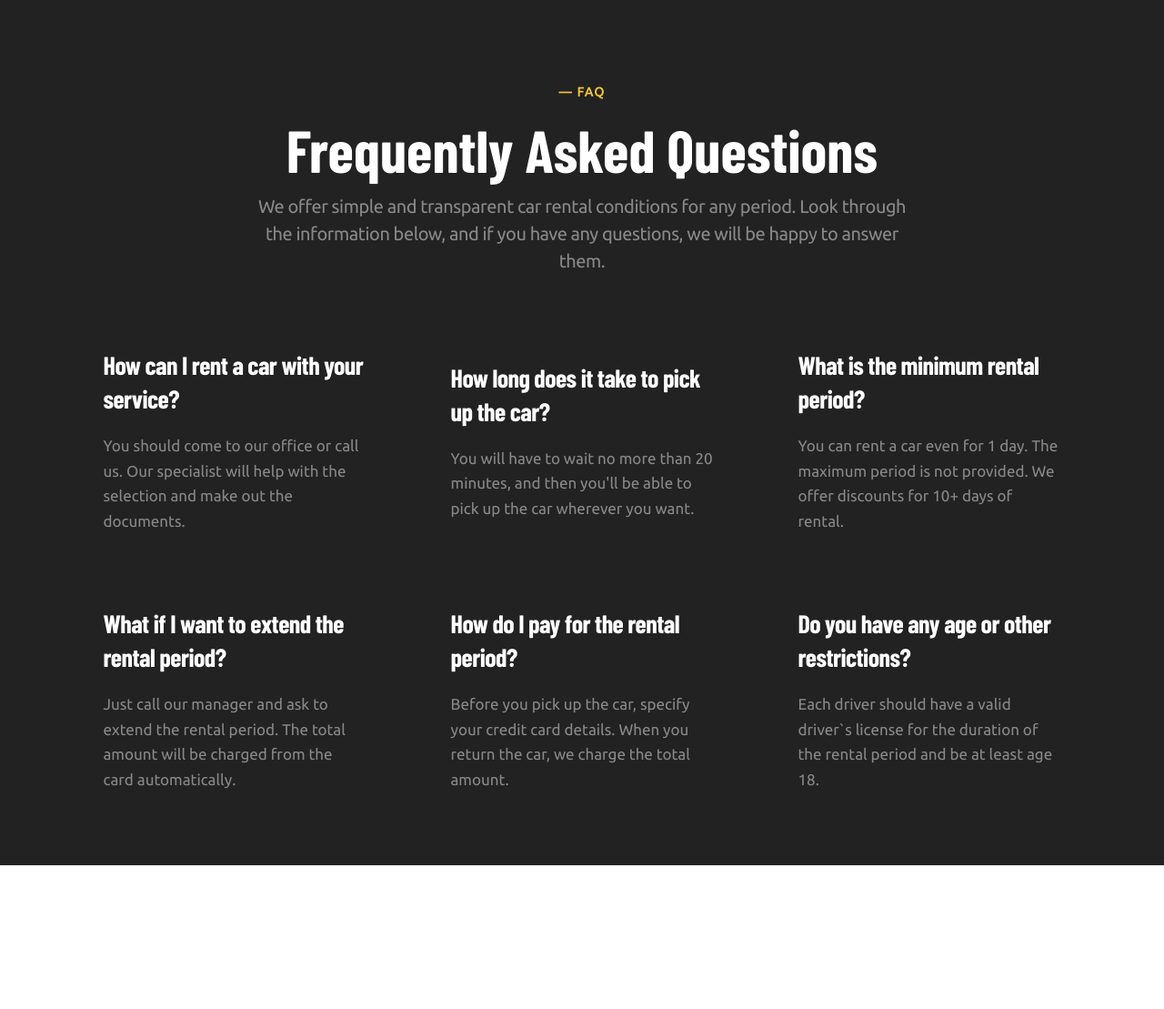
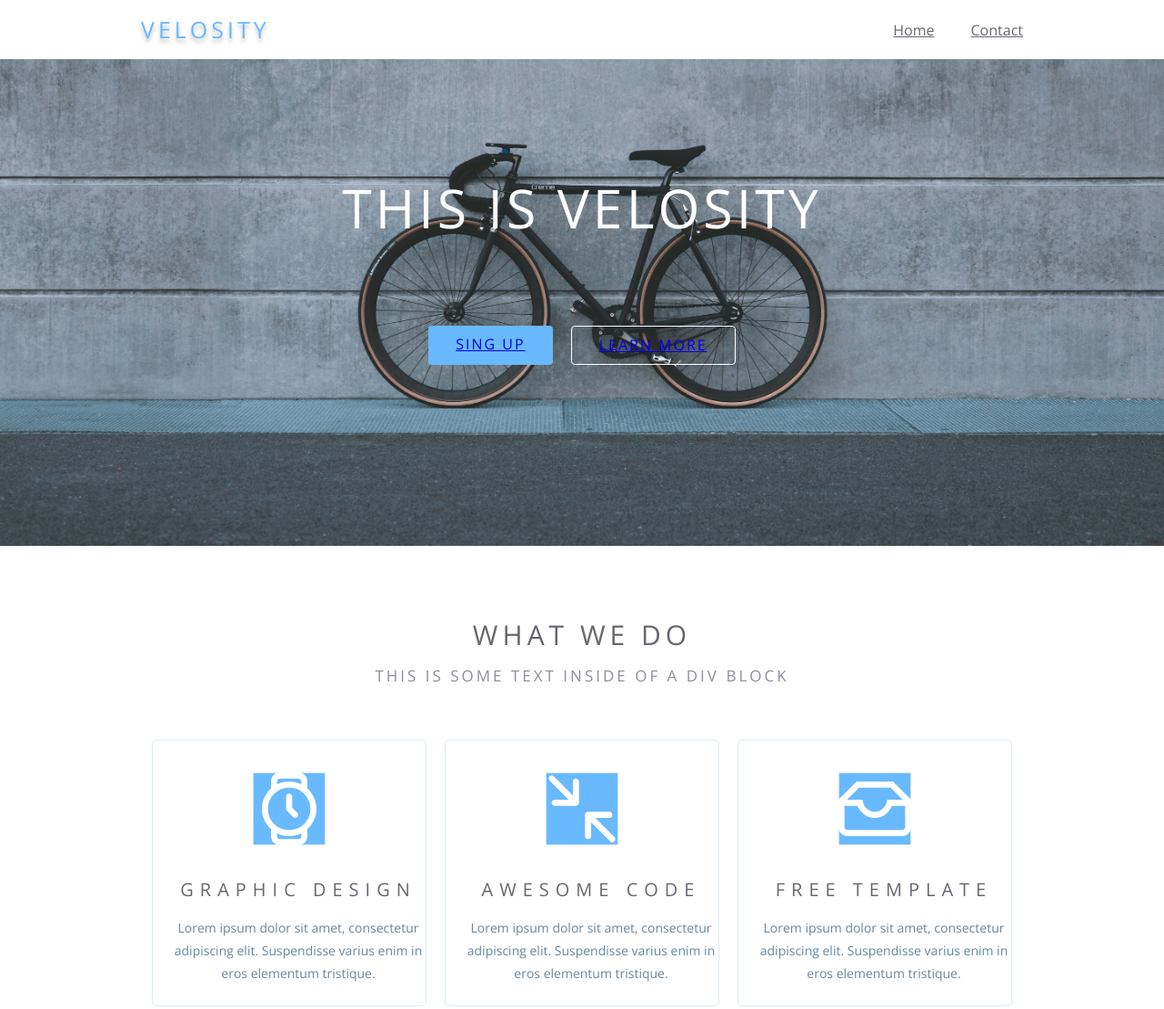
Before and after one commit to Romanvolodimer/mysite, a plain HTML site: page index.html in a window 1280 px wide. Shown: the whole page at 91% size. Before the commit the page ends 951 px from the top, so only its background shows below. Drawn offline with nearby package versions, Linux system fonts and the light colour scheme; a web font is replaced by a local one.

Commit message:
create new my site

```diff
--- a/index.html
+++ b/index.html
@@ -5,74 +5,68 @@
     <meta charset="UTF-8">
     <meta http-equiv="X-UA-Compatible" content="IE=edge">
     <meta name="viewport" content="width=device-width, initial-scale=1.0">
-    <title>Car Rental</title>
-    <link rel="shortcut icon" href="img/car-icon.png" type="image/x-icon">
+    <title>Velosity</title>
+    <link rel="stylesheet" href="reset.css">
     <link rel="stylesheet" href="style.css">
 </head>
 
 <body>
+    <header class="header">
+        <div class="container header_container">
+            <h1 class="logo">Velosity</h1>
+            <nav class="header_nav">
+                <ul>
+                    <li><a href="#!">Home</a></li>
+                    <li><a href="#!">Contact</a></li>
+                </ul>
+            </nav>
 
-    <!--Levko Tkach-->
-    <!--Valentyna-->
-    <!--Cherniuk Alina-->
-    <!--Kateryna Shulevka-->
-    <!--Inna Yaremchuk-->
-    <!--Lora Yaremchuk-->
-    <!--Yulia Yaremchuk-->
-    <!--Vanya Yarovyi-->
-    <!--Pavlo-->
-    <!-- Roman Romaniv -->
+        </div>
+    </header>
+    <main class="main">
+        <section class="welcome">
+            <div class="container">
+                <h2 class="welcome_heading">This is velosity</h2>
+                <div class="welcome_links">
+                    <a href="#!" class="link-primary">sing up</a>
+                    <a href="#!" class="link">learn more</a>
+                </div>
+            </div>
+        </section>
 
-    <!--Levko Tkach start-->
 
-    <body>
-        <!-- Roman Romaniv -->
-        <section class="faq__section">
+    </main>
+    <selection class="about common-selection">
         <div class="container">
-                <div class="faq__subtitle__container">
-                    <div class="faq__subtitle">
-                        <span>— FAQ</span>
+            <div class="tittle_wrapper">
+                <h3 class="title">What we do</h3>
+                <p class="subtitle">This is some text inside of a div block</p>
             </div>
-                    <h2>Frequently Asked Questions</h2>
-                    <p>We offer simple and transparent car rental conditions for any period. Look through the
-                        information below, and if you have any questions, we will be happy to answer them.</p>
+            <div class="carts_wrapper">
+                <div class="cart">
+                    <img src="/img/graphic design.svg" alt="icon">
+                    <h4>Graphic Design</h4>
+                    <p>Lorem ipsum dolor sit amet, consectetur adipiscing elit.
+                        Suspendisse varius enim in eros elementum tristique.</p>
                 </div>
-                <div class="faq__grid">
-                    <div class="faq">
-                        <h3>How can I rent a car with your service?</h3>
-                        <p>You should come to our office or call us. Our specialist will help with the selection and
-                            make out the documents.</p>
+
+                <div class="cart">
+                    <img src="/img/awwesome code.svg" alt="icon">
+                    <h4>Awesome code</h4>
+                    <p>Lorem ipsum dolor sit amet, consectetur adipiscing elit.
+                        Suspendisse varius enim in eros elementum tristique.</p>
                 </div>
-                    <div class="faq">
-                        <h3>How long does it take to pick up the car?</h3>
-                        <p>You will have to wait no more than 20 minutes, and then you'll be able to pick up the car
-                            wherever you want.</p>
-                    </div>
-                    <div class="faq">
-                        <h3>What is the minimum rental period?</h3>
-                        <p>You can rent a car even for 1 day. The maximum period is not provided. We offer discounts
-                            for 10+ days of rental.</p>
-                    </div>
-                    <div class="faq">
-                        <h3>What if I want to extend the rental period?</h3>
-                        <p>Just call our manager and ask to extend the rental period. The total amount will be
-                            charged from the card automatically.</p>
-                    </div>
-                    <div class="faq">
-                        <h3>How do I pay for the rental period?</h3>
-                        <P>Before you pick up the car, specify your credit card details. When you return the car, we
-                            charge the total amount.</p>
-                    </div>
-                    <div class="faq">
-                        <h3>Do you have any age or other restrictions?</h3>
-                        <p>Each driver should have a valid driver`s license for the duration of the rental period
-                            and be at least age 18.</p>
+
+                <div class="cart">
+                    <img src="/img/free template.svg" alt="icon">
+                    <h4>free template</h4>
+                    <p>Lorem ipsum dolor sit amet, consectetur adipiscing elit.
+                        Suspendisse varius enim in eros elementum tristique.</p>
                 </div>
             </div>
         </div>
-        </section>
-        <!-- Roman Romaniv -->
-        </main>
+    </selection>
+
 </body>
 
 </html>
--- a/style.css
+++ b/style.css
@@ -1,121 +1,226 @@
-@import url('https://fonts.googleapis.com/css2?family=Barlow+Condensed:ital,wght@0,400;0,700;1,400&family=Open+Sans&family=Ubuntu&display=swap');
-@import url(reset.css);
+@import url('https://fonts.googleapis.com/css2? family= Open+Sans & display=swap');
+
+body {
+    font-family: 'Open Sans', sans-serif;
+    font-weight: 400;
+    font-size: 14px;
+}
+
+.container {
+    max-width: 970px;
+    padding: 0 15px;
+    margin: 0 auto;
+}
+
+p {
+    color: #6A859C;
+    line-height: 1.795;
+}
+
+.header {
+    width: 100%;
+    padding: 20px 0;
+    position: fixed;
+    top: 0;
+    left: 0;
+    background-color: #fff;
+    z-index: 100;
+}
+
+.header_container {
+    display: flex;
+    justify-content: space-between;
+    align-items: center;
+}
+
+.logo {
+    font-size: 25px;
+    letter-spacing: 4px;
+    text-transform: uppercase;
+    color: #69B9FF;
+
+    text-shadow: 0px 4px 4px rgba(0, 0, 0, 0.25);
+}
+
+.header_nav a {
+    font-size: 16px;
+    color: #676770;
+    transition: color 0.2s;
+}
+
+.header_nav a:hover {
+    font-size: 15px;
+    color: #0082F3;
+}
+
+.header_nav a:active {
+    color: #005198;
+}
+
+.header_nav ul {
+    display: flex;
+}
+
+.header_nav li+li {
+    margin-left: 40px;
+}
+
+/* main */
 
 
-/* Ubuntu Barlow Condensed */
+.main {}
 
-.container {
-    min-width: 320px;
-    max-width: 1200px;
-    margin: auto;
+.welcome {
+    display: flex;
+    justify-content: center;
+    align-items: center;
+
+    color: #fff;
+    min-height: 600px;
+    background-image: url(/img/welcombg.jpg);
+    background-size: cover;
+    background-position: center;
 }
 
-.faq__section {
-    padding-bottom: 700px;
-    padding: 90px 24px 0px;
-    background-color: #222222;
+.container {}
+
+.welcome_heading {
+    font-size: 59px;
+    line-height: 1;
+    text-align: center;
+    letter-spacing: 4px;
+    text-transform: uppercase;
 }
 
-.faq__subtitle__container {
-    max-width: 515px;
-    margin: auto;
+.welcome_links {
+    margin-top: 100px;
+    display: flex;
+    justify-content: center;
 }
 
-.faq__subtitle {
-    font-family: Ubuntu, sans-serif;
-    font-size: 14px;
-    color: #F6C43D;
+.link-primary {
+
+    background-color: #69B9FF;
+    padding: 12px 30px;
+    border-radius: 4px;
+    font-size: 16px;
+    display: inline-block;
     text-align: center;
-    font-weight: 700;
-    letter-spacing: .1em;
-    line-height: 1.6;
+    letter-spacing: 2px;
+    text-transform: uppercase;
+    transition: background-color 0.2s;
+
 }
 
-.faq__section h2 {
-    margin-top: 20px;
-    margin-bottom: 15px;
-    font-size: 40px;
-    color: #fff;
-    text-align: center;
-    font-family: 'Barlow Condensed', sans-serif;
-    font-weight: 700;
+.link-primary:hover {
+    background-color: #0078e1;
 }
 
-.faq__section p {
-    font-family: Ubuntu, sans-serif;
-    color: #898989;
-    font-size: 20px;
+.link {
+    border: 1px solid #FFFFFF;
+    border-radius: 4px;
+    display: inline-block;
+
+    padding: 10px 30px;
+    margin-left: 20px;
+    font-size: 16px;
+    line-height: 21px;
     text-align: center;
-    font-weight: 400;
-    word-wrap: break-word;
-    line-height: 1.5;
-    letter-spacing: -.022em;
-    margin-bottom: 81px;
+    letter-spacing: 2px;
+    text-transform: uppercase;
+    transition: background-color 0.2s, border-color 0.2s;
 }
 
-.faq__grid {
-    padding: 0 27px;
+.link:hover {
+    background-color: rgba(255, 255, 255, 0.2);
+    border-color: rgba(255, 255, 255, 0.5);
 }
 
-.faq__grid h3 {
-    color: #fff;
-    font-family: 'Barlow Condensed', sans-serif;
-    text-align: left;
-    font-size: 23px;
-    letter-spacing: -.02em;
-    font-weight: 600;
-    line-height: 1.3;
+.link:active {
+    background-color: rgba(0, 0, 0, 0.2);
+    border-color: rgba(0, 0, 0, 0.5);
 }
 
-.faq__grid p {
-    text-align: left;
-    margin-top: 20px;
-    font-size: 17px;
-    line-height: 1.62;
-    letter-spacing: 0;
-    font-weight: 400;
+.common-selection {
+    margin: 80px 0;
+    display: flex;
 }
 
-@media(min-width: 768px) {
-    .faq__grid {
-        display: grid;
-        grid-template-columns: 1fr 1fr;
+.about {}
+
+.container {}
+
+.tittle_wrapper {}
+
+.title {
+    font-size: 30px;
+    line-height: 36px;
+
+    text-align: center;
+    letter-spacing: 5px;
+    text-transform: uppercase;
+
+    color: #676770;
+
 }
 
-    .faq {
-        min-width: 267px;
-        max-width: 388px;
-        margin: auto;
-        padding: 0 25px;
+.subtitle {
+    font-size: 17px;
+    line-height: 20px;
+
+    margin-top: 17px;
+    text-align: center;
+    letter-spacing: 3px;
+    text-transform: uppercase;
+
+    color: #8E8E9C;
 }
 
-    .faq__subtitle__container {
-        max-width: 737px;
+.carts_wrapper {
+    display: flex;
+    justify-content: space-between;
+    margin-top: 60px;
 }
 
-    .faq__section h2 {
-        font-size: 52px;
-    }
+.carts_wrapper *+* {
+    margin-left: 20px;
 }
 
-@media(min-width: 992px) {
-    .faq__grid {
-        display: grid;
-        grid-template-columns: 1fr 1fr 1fr;
+.cart {
+    display: flex;
+    flex-direction: column;
+    width: 300px;
+    height: 291px;
+
+    border: 1px solid #DCEBF7;
+    border-radius: 5px;
 }
 
-    .faq {
-        min-width: 223px;
-        max-width: 289px;
+.cart img {
+    width: 100px;
+    height: 100px;
     margin: auto;
-        padding: 0 25px;
+    object-fit: contain;
 }
 
-    .faq__section h2 {
-        font-size: 65px;
+.cart h4 {
+    font-size: 20px;
+    line-height: 30px;
+
+    margin-bottom: 14px;
+    text-align: center;
+    letter-spacing: 7px;
+    text-transform: uppercase;
+
+    color: #676770;
 }
 
-    .faq h3 {
-        font-size: 28px;
+.cart p {
+    font-size: 14px;
+    line-height: 25px;
+
+    margin-bottom: 23px;
+    text-align: center;
+
+    color: #6A859C;
 }
-}
```
Also changed, not shown: img/P.svg (added), img/W.svg (added), img/awwesome code.svg (added), img/facebook.svg (added), img/free template.svg (added), img/graphic design.svg (added), img/services one.jpg (added), img/servises two.jpg (added), img/some title here.jpg (added), img/twitter.svg (added), img/welcombg.jpg (added). Lines whose indentation alone changed are shown as unchanged.
